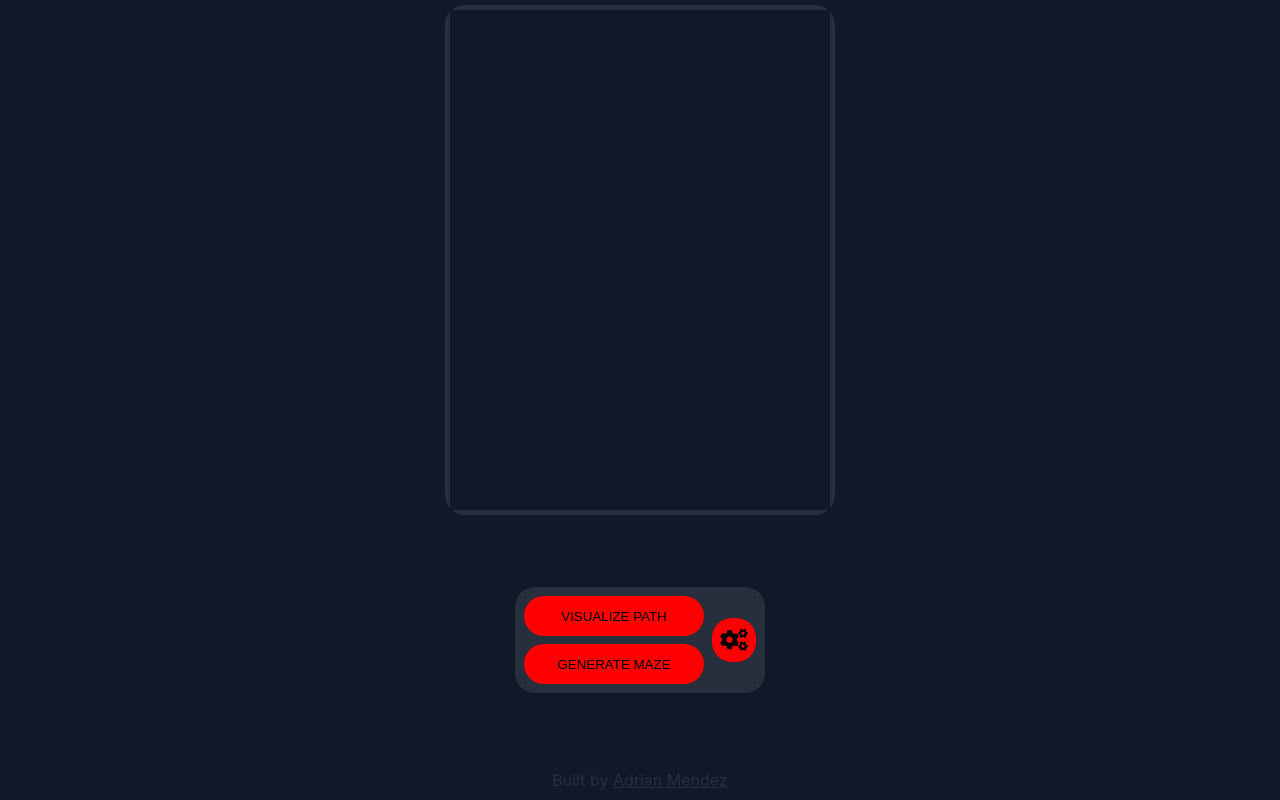
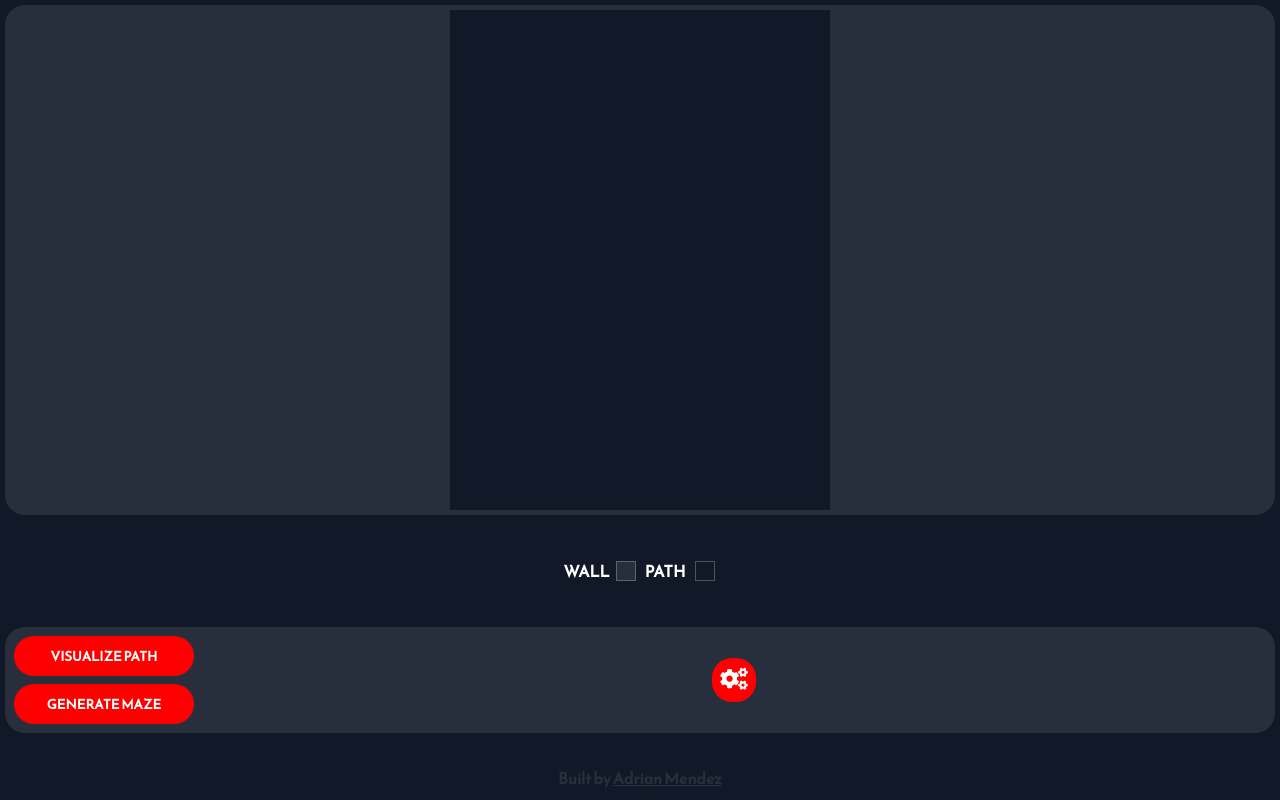
Before and after one commit to adrianmendez03/pathfinder, a React (Create React App) app: page / in a window 1280 px wide. Built offline with nearby package versions, Linux system fonts and the light colour scheme.

Commit message:
Updated Legend Component

```diff
--- a/src/App.css
+++ b/src/App.css
@@ -1,7 +1,12 @@
+@import url("https://fonts.googleapis.com/css2?family=Reem+Kufi&display=swap");
+
 @import "./styles/variables.css";
 
 * {
+  font-family: "Reem Kufi", sans-serif;
+  color: var(--text);
   box-sizing: border-box;
+  font-weight: bold;
 }
 
 #app {
@@ -11,7 +16,11 @@
   display: flex;
   flex-direction: column;
   justify-content: space-between;
-  align-items: center;
+}
+
+ul {
+  list-style: none;
+  padding: 0;
 }
 
 button {
--- a/src/App.tsx
+++ b/src/App.tsx
@@ -1,6 +1,7 @@
 import React, { useRef } from "react"
 
 import Grid from "./components/grid"
+import Legend from "./components/legend"
 import Menu from "./components/menu"
 import Footer from "./components/footer"
 import "./App.css"
@@ -12,6 +13,7 @@ const App: React.FC = () => {
   return (
     <div id="app">
       <Grid gridRef={gridRef} />
+      <Legend />
       <Menu grid={gridRef} />
       <Footer />
     </div>
--- a/src/components/grid/Cell.tsx
+++ b/src/components/grid/Cell.tsx
@@ -6,7 +6,7 @@ interface Props {
   type: string
 }
 
-const Tile: React.FC<Props> = (props) => {
+const Cell: React.FC<Props> = (props) => {
   const [nameOfClass, setNameOfClass] = useState<String | undefined>()
   const cellRef = useRef<any>()
 
@@ -31,4 +31,4 @@ const Tile: React.FC<Props> = (props) => {
   )
 }
 
-export default Tile
+export default Cell
--- a/src/components/grid/Grid.css
+++ b/src/components/grid/Grid.css
@@ -1,7 +1,6 @@
 @import "../../styles/variables.css";
 
 .grid {
-  width: min-content;
   padding: 5px;
   background-color: var(--secondary);
 }
--- /dev/null
+++ b/src/components/legend/Legend.css
@@ -0,0 +1,17 @@
+.legend ul {
+  justify-content: center;
+}
+
+.legend ul li {
+  justify-content: space-around;
+  align-items: center;
+  width: 80px;
+}
+
+.legend ul li span {
+  text-transform: uppercase;
+}
+
+.legend ul li div {
+  border: 1px solid rgba(255, 255, 255, 0.25);
+}
--- /dev/null
+++ b/src/components/legend/index.tsx
@@ -0,0 +1,37 @@
+import React from "react"
+
+import "./Legend.css"
+
+interface Props {}
+
+const Legend: React.FC<Props> = (props) => {
+  const tiles = [
+    {
+      name: "Wall",
+      class: "grid__cell--wall",
+    },
+    {
+      name: "Path",
+      class: "grid__cell--path",
+    },
+  ]
+
+  const renderTiles = () => {
+    return tiles.map((tile, index) => {
+      return (
+        <li className="flex--row" key={index}>
+          <span>{tile.name}</span>
+          <div className={`grid__cell ${tile.class}`}></div>
+        </li>
+      )
+    })
+  }
+
+  return (
+    <section className="legend">
+      <ul className="flex--row">{renderTiles()}</ul>
+    </section>
+  )
+}
+
+export default Legend
```
